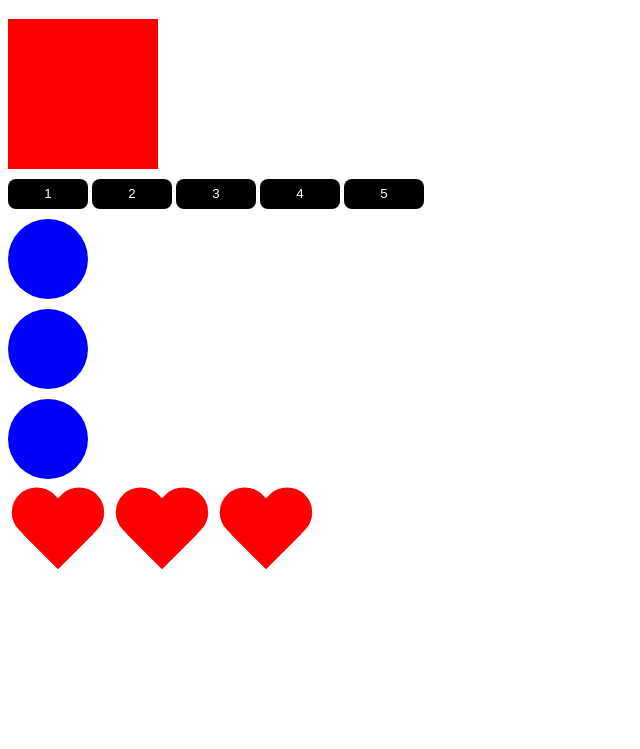
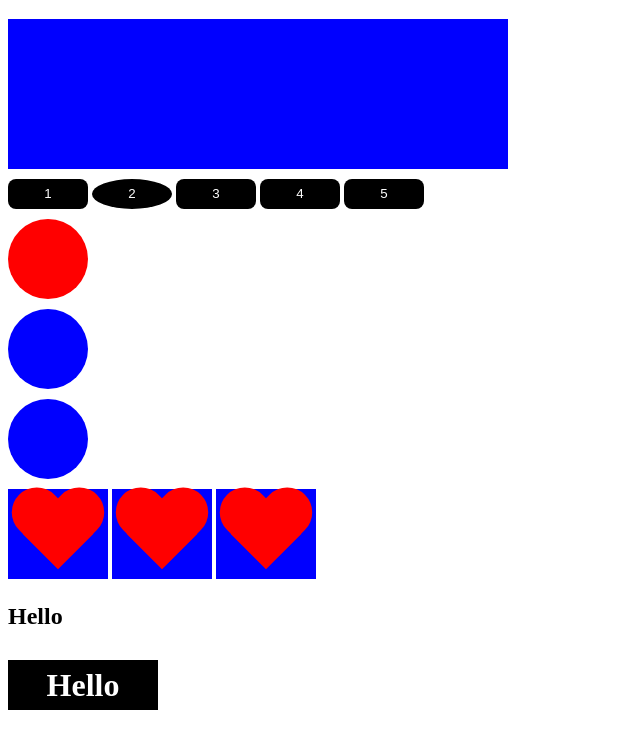
Before and after one commit to ArtuRMurmilyuK/JS, a plain HTML site: page Udemy JS + React/JS/Getting elements from a page/GettingElements.html in a window 1280 px wide. Shown: the part 87-836 px from the top of the page, without its empty margins (0-640 px from the left). Before the commit the page ends 800 px from the top, so only its background shows below. Drawn offline with Linux system fonts and the light colour scheme.

Commit message:
Action with element

```diff
--- /dev/null
+++ b/Udemy JS + React/JS/Getting elements from a page/ActionsWithElements.js
@@ -0,0 +1,45 @@
+'use strict';
+
+const box = document.getElementById('box'),
+      btns = document.getElementsByTagName('button'),
+      circles = document.getElementsByClassName('circle'),
+      hearts = document.querySelectorAll('.heart'),
+      oneHeart = document.querySelector('.heart'),
+      wrapper = document.querySelector('.wrapper');
+
+//box.style.backgroundColor = 'blue';
+//box.style.width = '500px';
+
+box.style.cssText = 'background-color: blue; width: 500px';
+
+btns[1].style.borderRadius = '100%';
+circles[0].style.backgroundColor = 'red';
+
+//for(let i = 0; i <  hearts.length; i++){
+//    hearts[i].style.backgroundColor = 'blue';
+//}
+
+hearts.forEach(item => {
+item.style.backgroundColor = 'blue';
+});
+
+const div = document.createElement('div');
+//const text = document.createTextNode('Тут был я');
+
+div.classList.add('black');
+
+wrapper.append(div);
+
+//wrapper.prepend(div);
+
+//hearts[0].before(div);
+
+//circles[0].remove();
+
+//hearts[0].replaceWith(cirles[0]);
+
+div.innerHTML = "<h1>Hello World</h1>";
+
+//div.textContent = "Hello";
+
+div.insertAdjacentHTML("beforebegin", '<h2>Hello</h2>');
--- a/Udemy JS + React/JS/Getting elements from a page/GettingElements.html
+++ b/Udemy JS + React/JS/Getting elements from a page/GettingElements.html
@@ -25,6 +25,6 @@
 		<div class="heart"></div>
         <div class="heart"></div>
 	</div>
-    <script src="GettingElements.js"></script>
+    <script src="ActionsWithElements.js"></script>
 </body>
 </html>
```
